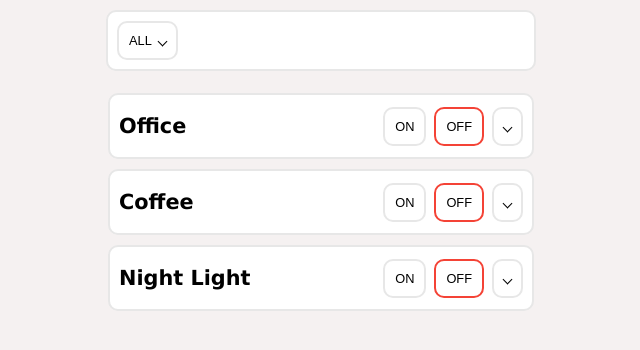
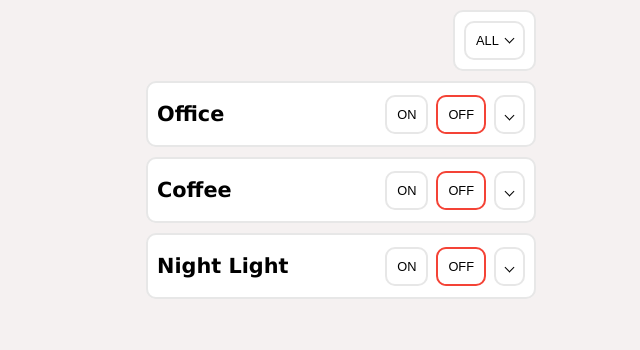
Before and after one commit to mjvandermeulen/outlets-react, a React (Create React App) app: page / in a window 1280 px wide. Shown: the top 350 px of the page, without its empty margins (319-959 px from the left). Built offline with nearby package versions, Linux system fonts and the light colour scheme; no server answers.

Commit message:
added keyframes animation

```diff
--- a/src/components/Accordion/Accordion.css
+++ b/src/components/Accordion/Accordion.css
@@ -2,5 +2,5 @@
   list-style: none;
   overflow: hidden;
   margin: 0;
-  padding: 2px;
+  /* padding: 2px; */
 }
--- a/src/components/Accordion/AccordionItem.css
+++ b/src/components/Accordion/AccordionItem.css
@@ -1,6 +1,3 @@
-/*  **** move group-list-item with .AccordionItme to a better place  */
-
-.group-list-item,
 .AccordionItem {
   background-color: white;
   color: black;
--- a/src/components/OutletGroups.css
+++ b/src/components/OutletGroups.css
@@ -23,7 +23,7 @@
 }
 
 .AccordionItemLine i.caret {
-  transform: rotate(45deg);
+  transform: rotate(45deg); /* needed here! */
   transition-timing-function: ease-in-out;
   transition-duration: 0.5s;
   transition-property: transform;
@@ -119,12 +119,100 @@
   }
 }
 
-/* TINKERING */
+/* Expand All Button*/
+
+.group-line {
+  display: flex;
+  justify-content: flex-end;
+}
+
+.group-line .group-button {
+  background-color: white;
+  color: black;
+  border-radius: 10px;
+  border: 2px solid #e7e7e7;
+  margin: 10px 10px 0 0;
+  padding: 5px;
+}
+
+.button-toggle-expand-all {
+  transform: rotate(0deg);
+  transition-property: transform;
+  transition-duration: 0.5s;
+  transition-timing-function: linear;
+}
 
 .button-toggle-expand-all .expand-all-text {
   position: absolute;
+  /* MOVED TO ANIMATION
+  transform: rotate(0deg);
+  transition-property: transform;
+  transition-duration: 0.5s;
+  transition-timing-function: ease-in-out; */
 }
-
 .button-toggle-expand-all .caret-parent {
   padding-left: 30px;
 }
+
+/* --expanded */
+.button-toggle-expand-all--expanded {
+  transform: rotate(180deg);
+}
+.button-toggle-expand-all--expanded .expand-all-text {
+  animation-name: rotateAndSwapText;
+  animation-duration: 1s;
+  animation-timing-function: linear;
+  animation-fill-mode: forwards;
+}
+
+.button-toggle-expand-all--expanded .caret-parent {
+  animation-name: adjustCaretPadding;
+  animation-duration: 1s;
+  animation-timing-function: linear;
+  animation-fill-mode: forwards;
+}
+.button-toggle-expand-all--expanded .caret {
+  animation: upDownCaret 1s linear;
+
+  /* end is same as beginning */
+}
+
+@keyframes rotateAndSwapText {
+  from {
+    left: 10px;
+    transform: rotate(0deg);
+  }
+  50% {
+    left: 10px;
+    transform: rotate(-180deg);
+  }
+  to {
+    left: 28px;
+    transform: rotate(-180deg);
+  }
+}
+
+@keyframes adjustCaretPadding {
+  /* add delay! */
+  0%,
+  50% {
+    padding-left: 30px;
+    padding-right: 0px;
+  }
+  to {
+    padding-left: 0px;
+    padding-right: 30px;
+  }
+}
+
+@keyframes upDownCaret {
+  0%, 50% /* or from, 50% LEARN */ {
+    transform: translateY(-3px) rotate(45deg);
+  }
+  100% /* or to */ {
+    transform: translateY(-3px) rotate(45deg); /* no spin */
+    transform: translateY(-3px) rotate(405deg); /* 1 spin */
+    transform: translateY(-3px) rotate(945deg); /* 2.5 spins */
+    transform: translateY(-3px) rotate(765deg); /* 2 spins */
+  }
+}
--- a/src/components/OutletGroups.tsx
+++ b/src/components/OutletGroups.tsx
@@ -38,6 +38,7 @@ import { RootState } from '../redux/rootReducer'
 import './OutletGroups.css'
 import { AccordionStore } from './Accordion/AccordionStore'
 import { AccordionControls } from './Accordion/AccordionControls'
+import classNames from 'classnames'
 
 interface OwnProps {}
 
@@ -95,10 +96,14 @@ class OutletGroupsComponent extends React.Component<Props> {
       <AccordionControls>
         {accordionControls => (
           <div className="wrapper">
-            <div className="group-list-item">
+            <div className="group-line">
+              <div className="group-button">
                 <RemoteControlButton
-                className="button-toggle-expand-all"
-                active={false} // animate instead using css TODO *****
+                  className={classNames('button-toggle-expand-all', {
+                    'button-toggle-expand-all--expanded':
+                      accordionControls.expandedAll,
+                  })}
+                  active={accordionControls.expandedAll} // TODO animate instead using css TODO *****
                   handleClick={() => accordionControls.toggleExpandAll()} // TODO and LEARN: change so you force the need of a" bind this"
                 >
                   <div className="expand-all-text">all</div>
@@ -106,6 +111,7 @@ class OutletGroupsComponent extends React.Component<Props> {
                     <i className="caret" />
                   </div>
                 </RemoteControlButton>
+              </div>
             </div>
             <Accordion>
               {groupsSettings
--- a/src/index.css
+++ b/src/index.css
@@ -53,7 +53,7 @@ i.caret {
   border-width: 0 1px 1px 0;
   display: inline-block;
   padding: 3px;
-  transform: rotate(45deg);
+  transform: translateY(-3px) rotate(45deg);
 }
 
 code {
```
Lines whose indentation alone changed are shown as unchanged.
